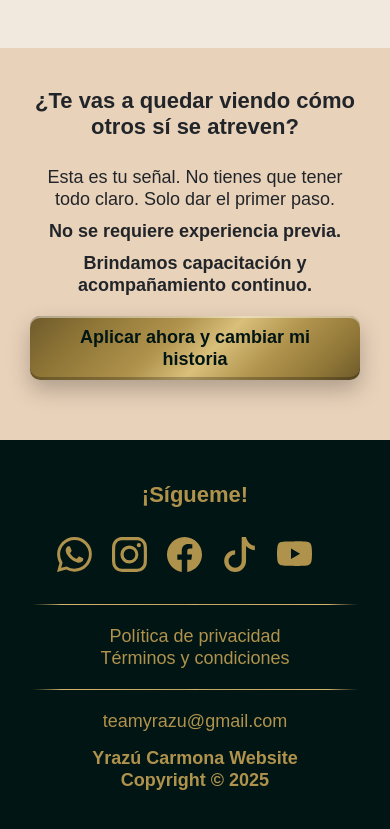
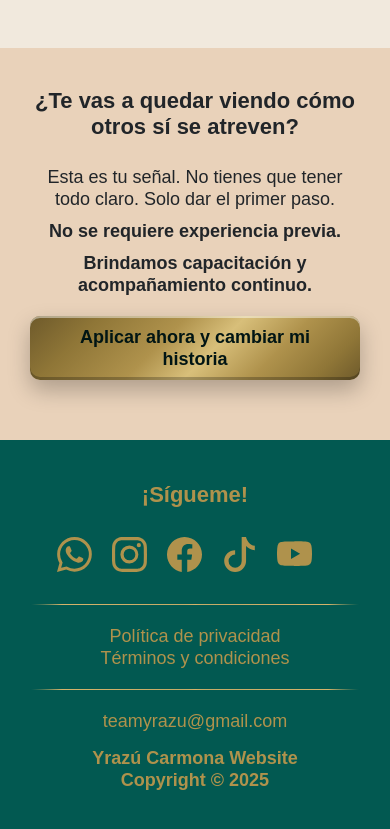
Before and after one commit to HSoftware/irazuLanding, a React (Vite) app: page / in a window 390 px wide. Shown: the part 6922-7751 px from the top of the page. Built offline with nearby package versions, Linux system fonts and the light colour scheme.

Commit message:
Completada version 2.0 mobile y web

```diff
--- a/src/components/Footer/Footer.css
+++ b/src/components/Footer/Footer.css
@@ -1,7 +1,7 @@
 
 /* ********** FOOTER ********** */
 footer {
-    background-color: var(--primary-color);
+    background-color: var(--header_color_background);
 }
 
 footer .separador {
```
